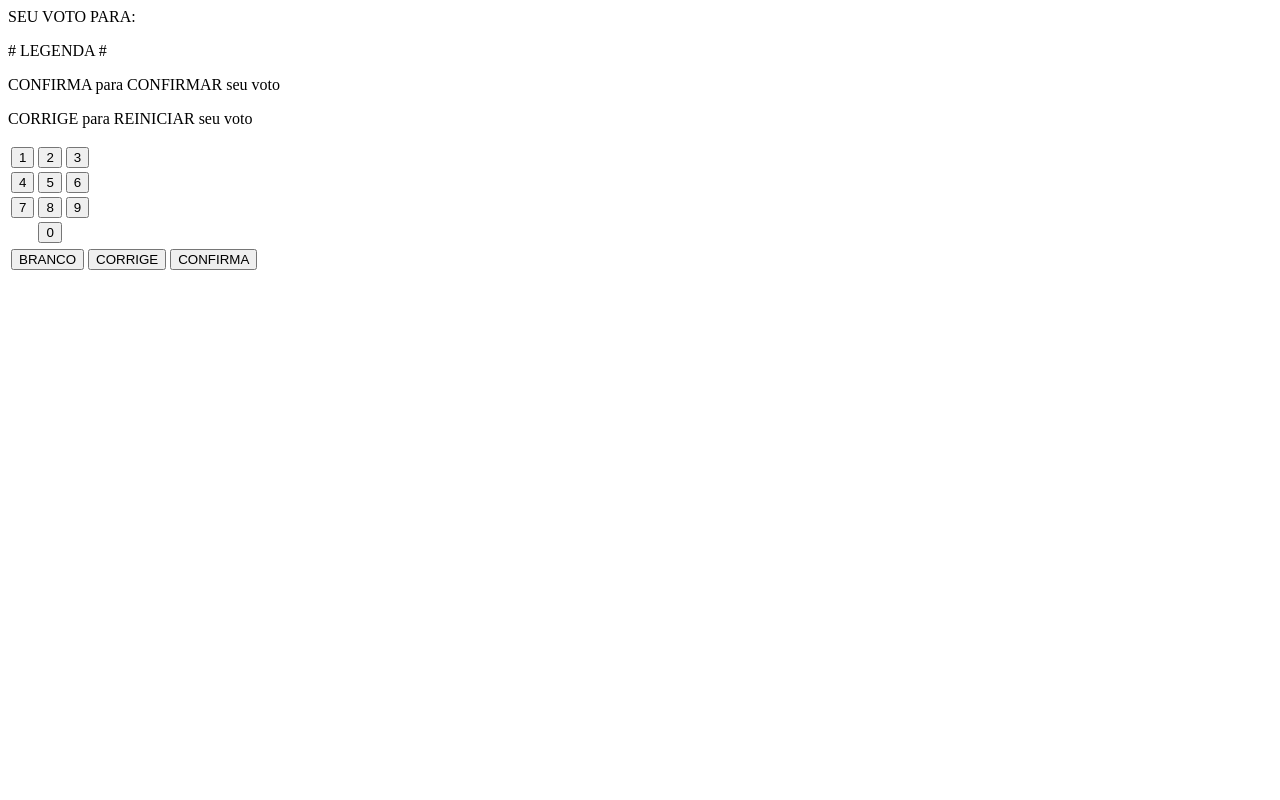
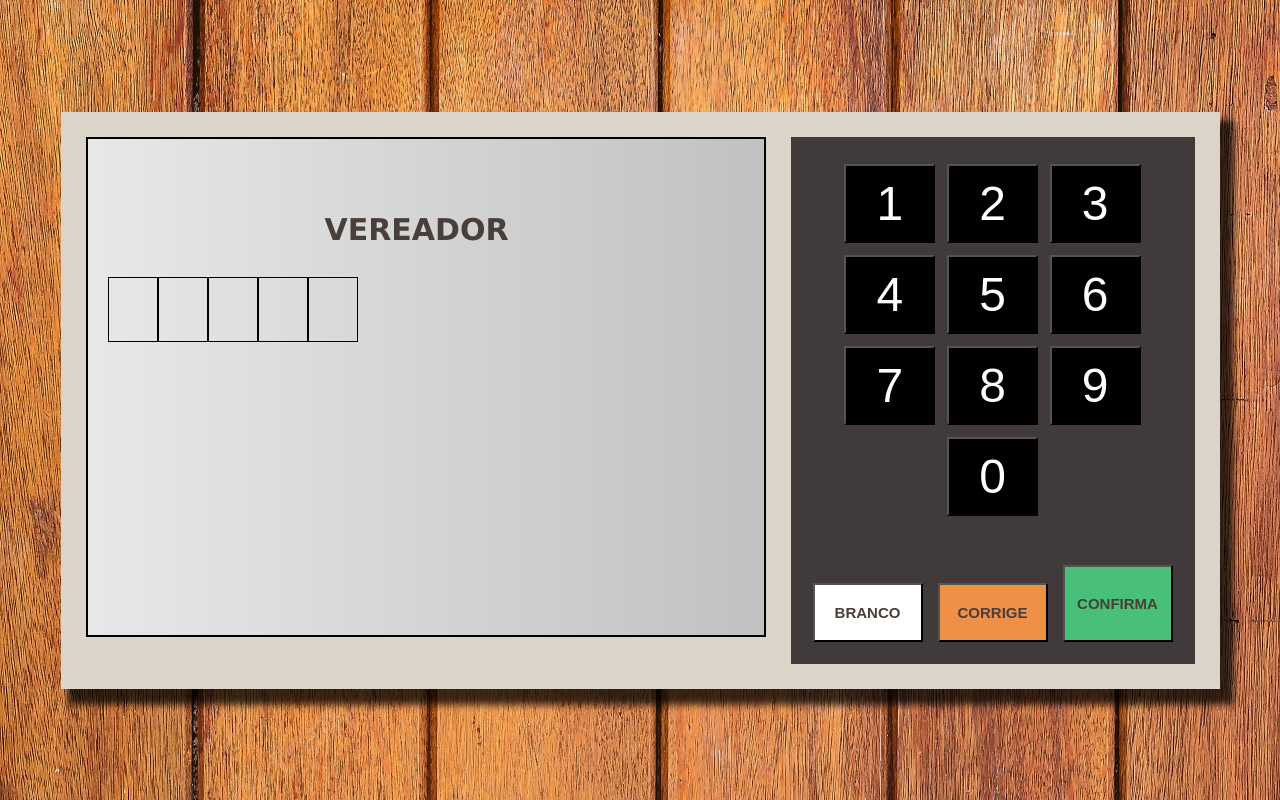
Before and after one commit to correa0105/UrnaEletronica, a plain HTML site: page index.html in a window 1280 px wide. Drawn offline with Linux system fonts and the light colour scheme; the site is published under a folder, as on GitHub Pages, so addresses that start at the root find nothing.

Commit message:
Resolvendo bugs com url's

```diff
--- a/assets/css/style.css
+++ b/assets/css/style.css
@@ -6,8 +6,7 @@
 
 section {
     height: 100vh;
-    display: flex;
-    justify-content: center;
+    display: flex;    justify-content: center;
     align-items: center;
     background: url(../img/background.jpg);
 }
--- a/index.html
+++ b/index.html
@@ -4,10 +4,10 @@
 <head>
     <meta charset="UTF-8">
     <meta http-equiv="X-UA-Compatible" content="IE=edge">
-    <meta name="viewport" content="width=device-width, initial-scale=1.0">
+    <meta name="viewport" c[ontent="width=device-width, initial-scale=1.0">
 
-    <link rel="stylesheet" href="/assets/css/style.css">
-    <link rel="stylesheet" href="/assets/css/element.css">
+    <link rel="stylesheet" href="./assets/css/style.css">
+    <link rel="stylesheet" href="./assets/css/element.css">
 
     <title>Urna Eletrônica</title>
 </head>
@@ -69,8 +69,8 @@
         </div>
     </section>
 
-    <script src="/assets/js/stages.js"></script>
-    <script src="/assets/js/script.js"></script>
+    <script src="./assets/js/stages.js"></script>
+    <script src="./assets/js/script.js"></script>
 
 </body>
 
```
Also changed, not shown: assets/css/element.css (line endings or trailing spaces), assets/js/script.js (line endings or trailing spaces), assets/js/stages.js (line endings or trailing spaces).
